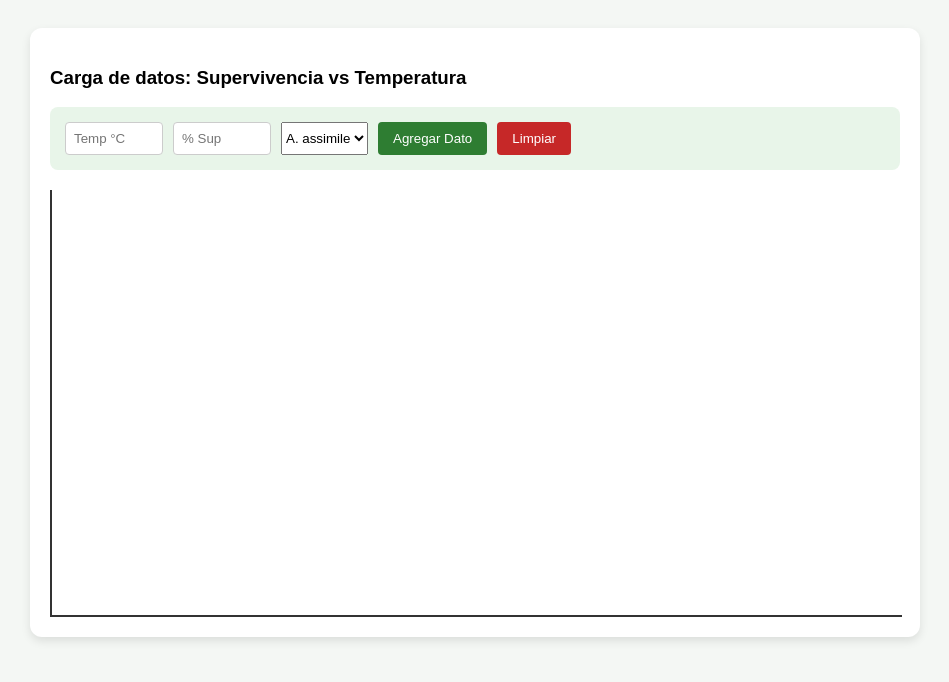
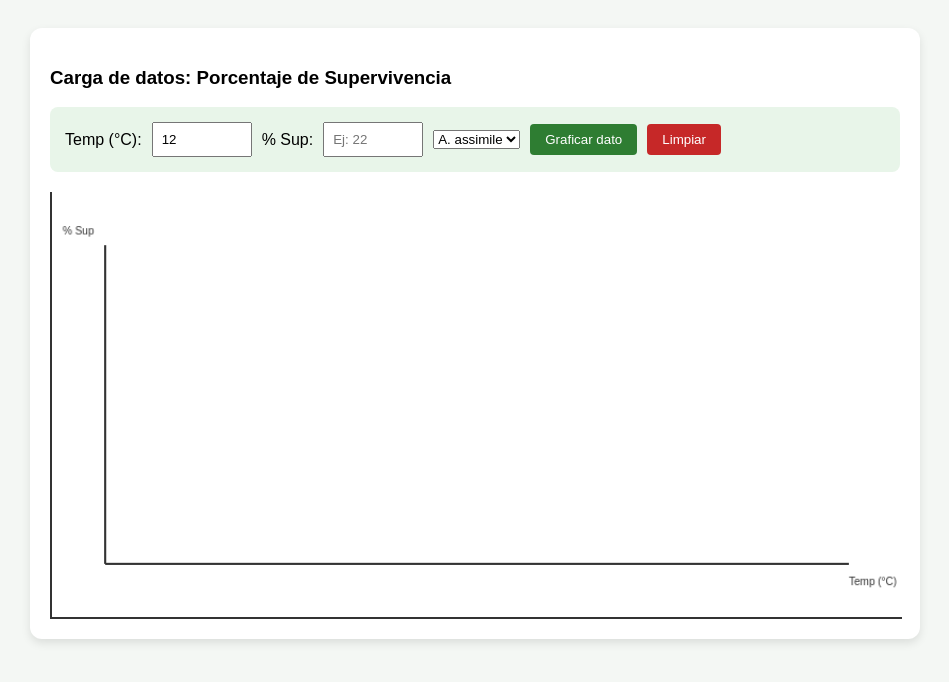
Before and after one commit to Adri0124/TP2-Valencia-ecologica-ejercicio, a plain HTML site: page index.html in a window 1280 px wide. Shown: the whole page, without its empty margins (165-1114 px from the left). Drawn offline with Linux system fonts and the light colour scheme.

Commit message:
Update title and labels in index.html

```diff
--- a/index.html
+++ b/index.html
@@ -2,12 +2,12 @@
 <html lang="es">
 <head>
     <meta charset="UTF-8">
-    <title>Grafico de Supervivencia</title>
+    <title>Laboratorio: Carga de Supervivencia</title>
     <style>
         body { font-family: sans-serif; background: #f4f7f4; padding: 20px; }
         .container { max-width: 850px; margin: auto; background: white; padding: 20px; border-radius: 12px; box-shadow: 0 4px 10px rgba(0,0,0,0.1); }
-        .input-group { display: flex; gap: 10px; margin-bottom: 20px; flex-wrap: wrap; background: #e8f5e9; padding: 15px; border-radius: 8px; }
-        input { padding: 8px; width: 80px; border: 1px solid #ccc; border-radius: 4px; }
+        .input-group { display: flex; gap: 10px; margin-bottom: 20px; align-items: center; background: #e8f5e9; padding: 15px; border-radius: 8px; }
+        input { padding: 8px; width: 80px; }
         button { padding: 8px 15px; background: #2e7d32; color: white; border: none; border-radius: 4px; cursor: pointer; }
         canvas { background: #fff; border-bottom: 2px solid #333; border-left: 2px solid #333; display: block; width: 100%; height: auto; margin-top: 20px; }
     </style>
@@ -15,16 +15,18 @@
 <body>
 
 <div class="container">
-    <h3>Carga de datos: Supervivencia vs Temperatura</h3>
+    <h3>Carga de datos: Porcentaje de Supervivencia</h3>
     <div class="input-group">
-        <input type="number" id="temp" placeholder="Temp °C">
-        <input type="number" id="sup" placeholder="% Sup">
+        <label>Temp (°C):</label>
+        <input type="number" id="temp" value="12">
+        <label>% Sup:</label>
+        <input type="number" id="sup" placeholder="Ej: 22">
         <select id="especie">
             <option value="assimile">A. assimile</option>
             <option value="dorsale">A. dorsale</option>
             <option value="mulleri">A. mulleri</option>
         </select>
-        <button onclick="agregarDato()">Agregar Dato</button>
+        <button onclick="agregarDato()">Graficar dato</button>
         <button onclick="limpiar()" style="background:#c62828;">Limpiar</button>
     </div>
 
@@ -52,10 +54,14 @@
         const ctx = canvas.getContext('2d');
         ctx.clearRect(0, 0, canvas.width, canvas.height);
 
-        // Dibujar ejes simples (simplificado para el ejemplo)
+        // Ejes
         ctx.strokeStyle = "#333"; ctx.lineWidth = 2;
         ctx.beginPath(); ctx.moveTo(50, 350); ctx.lineTo(750, 350); ctx.stroke();
         ctx.beginPath(); ctx.moveTo(50, 50); ctx.lineTo(50, 350); ctx.stroke();
+
+        ctx.fillStyle = "#333";
+        ctx.fillText("Temp (°C)", 750, 370);
+        ctx.fillText("% Sup", 10, 40);
 
         let colores = { assimile: "#1976d2", dorsale: "#388e3c", mulleri: "#d32f2f" };
 
@@ -70,6 +76,7 @@
             ctx.stroke();
         }
     }
+    dibujar();
 </script>
 </body>
 </html>
```
